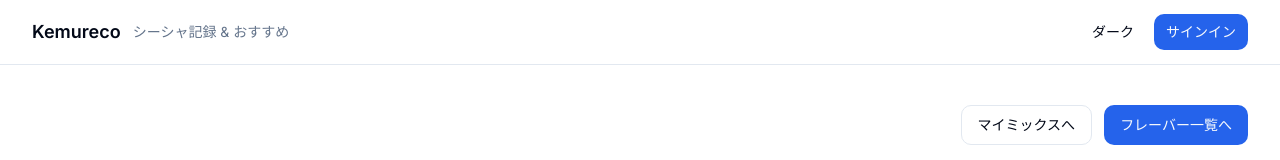
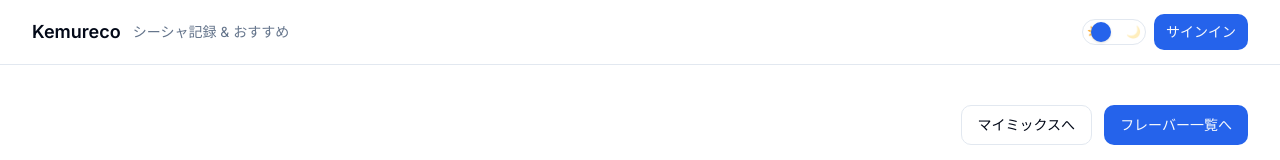
Before and after one commit to ioComk/Kemureco, a Next.js app: page / in a window 1280 px wide. Shown: the top 160 px of the page. Built offline with nearby package versions, Linux system fonts and the light colour scheme; no server answers.

Commit message:
feat(ui): improve theme toggle

```diff
--- a/src/app/globals.css
+++ b/src/app/globals.css
@@ -25,6 +25,28 @@
   --radius: 0.75rem;
 }
 
+.dark {
+  --background: 222.2 84% 4.9%;
+  --foreground: 210 40% 98%;
+  --card: 222.2 84% 4.9%;
+  --card-foreground: 210 40% 98%;
+  --popover: 222.2 84% 4.9%;
+  --popover-foreground: 210 40% 98%;
+  --primary: 217.2 91.2% 59.8%;
+  --primary-foreground: 222.2 47.4% 11.2%;
+  --secondary: 217.2 32.6% 17.5%;
+  --secondary-foreground: 210 40% 98%;
+  --muted: 217.2 32.6% 17.5%;
+  --muted-foreground: 215 20.2% 65.1%;
+  --accent: 217.2 32.6% 17.5%;
+  --accent-foreground: 210 40% 98%;
+  --destructive: 0 62.8% 30.6%;
+  --destructive-foreground: 210 40% 98%;
+  --border: 217.2 32.6% 17.5%;
+  --input: 217.2 32.6% 17.5%;
+  --ring: 224.3 76.3% 48%;
+}
+
 * {
   @apply border-border;
 }
--- a/src/components/theme/theme-toggle.tsx
+++ b/src/components/theme/theme-toggle.tsx
@@ -1,7 +1,7 @@
 "use client";
 
 import { useEffect, useState } from "react";
-import { Button } from "@/components/ui/button";
+import { cn } from "@/lib/utils";
 
 type Theme = "light" | "dark";
 const THEME_STORAGE_KEY = "kemureco-theme";
@@ -34,8 +34,26 @@ export function ThemeToggle() {
   };
 
   return (
-    <Button type="button" size="sm" variant="ghost" onClick={handleToggle}>
-      {theme === "dark" ? "ライト" : "ダーク"}
-    </Button>
+    <button
+      type="button"
+      onClick={handleToggle}
+      className={cn(
+        "relative flex w-16 items-center rounded-full border border-border bg-muted/50 px-1 py-1 transition",
+        theme === "dark" ? "bg-muted" : "bg-background"
+      )}
+      aria-pressed={theme === "dark"}
+      aria-label="テーマを切り替える"
+    >
+      <span className="pointer-events-none flex w-full items-center justify-between text-xs">
+        <span className={cn("transition-opacity", theme === "dark" ? "opacity-30" : "opacity-100")}>☀️</span>
+        <span className={cn("transition-opacity", theme === "dark" ? "opacity-100" : "opacity-30")}>🌙</span>
+      </span>
+      <span
+        className={cn(
+          "pointer-events-none absolute h-5 w-5 rounded-full bg-primary shadow transition-transform",
+          theme === "dark" ? "translate-x-7" : "translate-x-1"
+        )}
+      />
+    </button>
   );
 }
```
